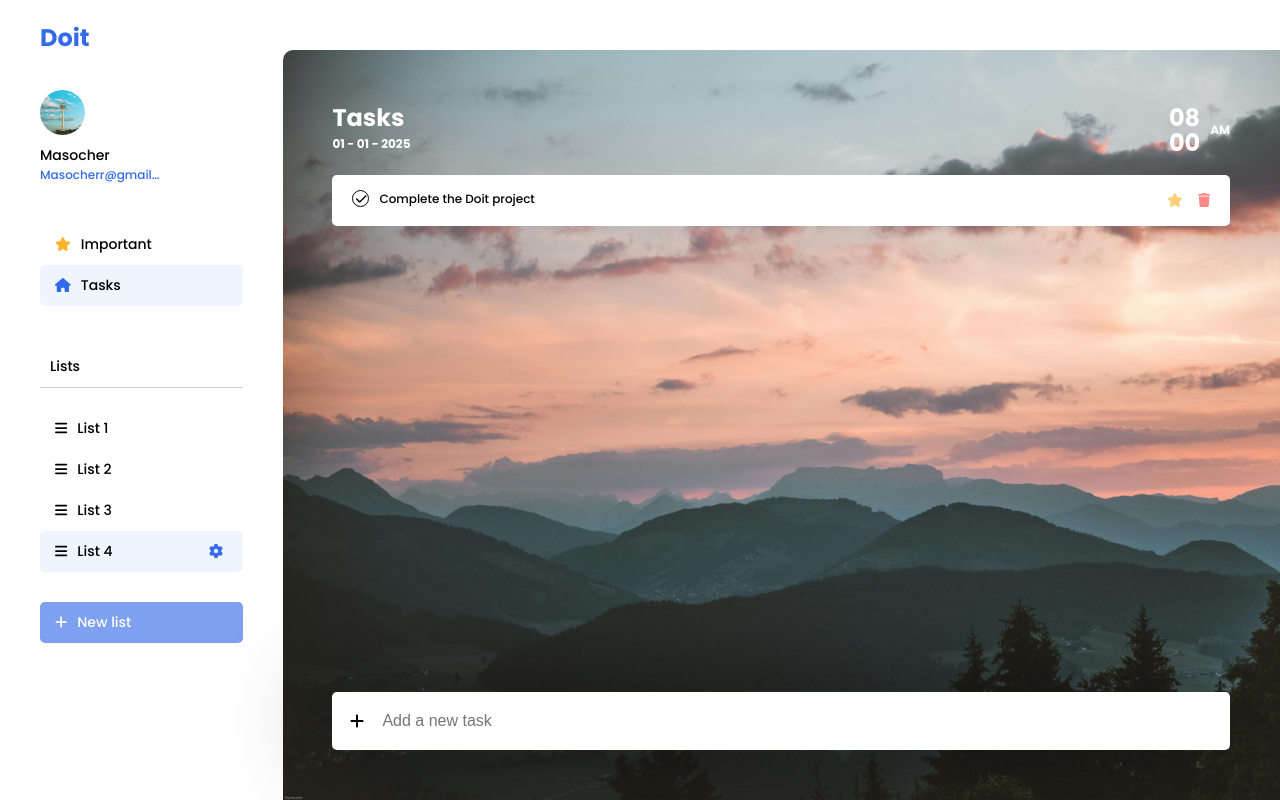
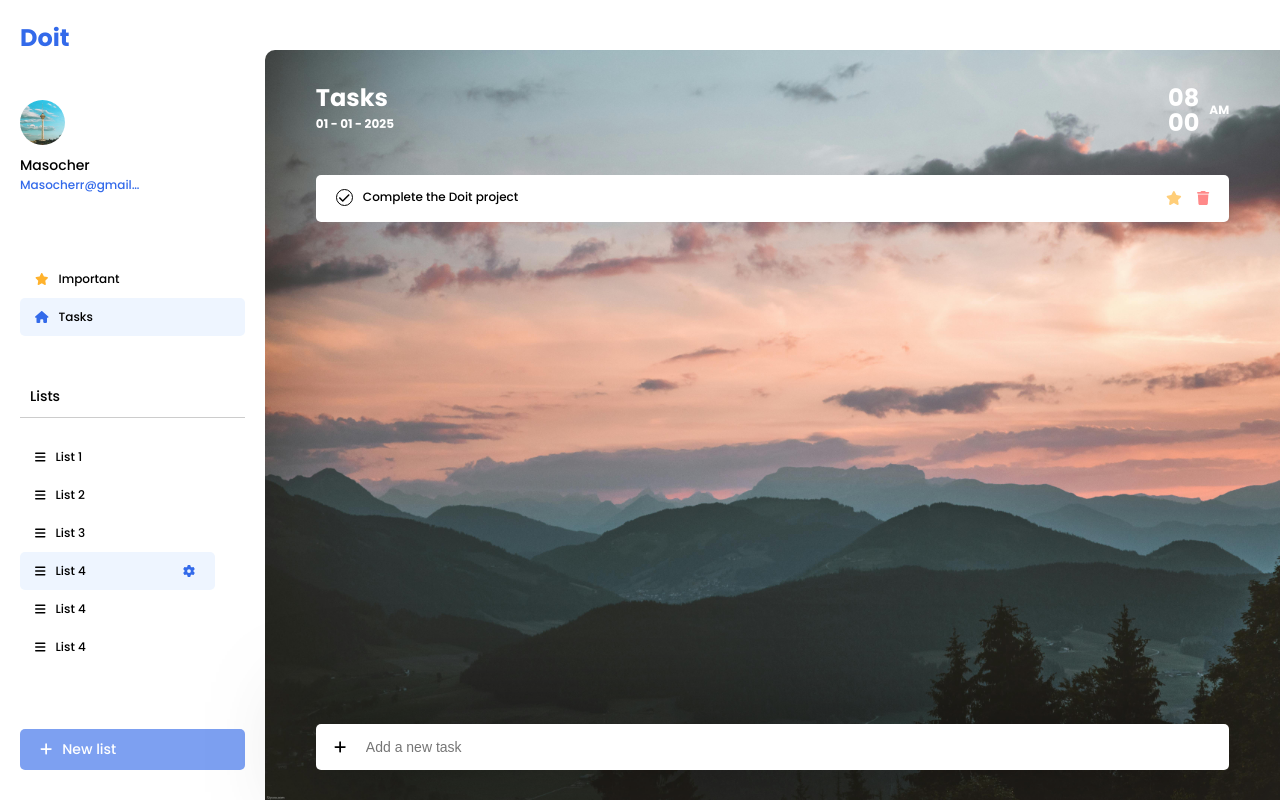
Before and after one commit to Masocher/Doit, a React (Create React App) app: page / in a window 1280 px wide. Built offline with nearby package versions, Linux system fonts and the light colour scheme.

Commit message:
Debug the responsive of todo pannel

```diff
--- a/src/components/todoMenu.js
+++ b/src/components/todoMenu.js
@@ -119,6 +119,30 @@ export const TodoMenu = () => {
                             <FontAwesomeIcon icon={faGear}></FontAwesomeIcon>
                         </div>
                     </div>
+
+                    <div className="todo_list">
+                        <span>
+                            <FontAwesomeIcon icon={faBars} />
+                        </span>
+
+                        <div>List 4</div>
+
+                        <div className="list_edit_btn">
+                            <FontAwesomeIcon icon={faGear}></FontAwesomeIcon>
+                        </div>
+                    </div>
+
+                    <div className="todo_list">
+                        <span>
+                            <FontAwesomeIcon icon={faBars} />
+                        </span>
+
+                        <div>List 4</div>
+
+                        <div className="list_edit_btn">
+                            <FontAwesomeIcon icon={faGear}></FontAwesomeIcon>
+                        </div>
+                    </div>
                 </div>
 
                 <div className="create_list_btn">
--- a/src/styles/components/todoMenu.css
+++ b/src/styles/components/todoMenu.css
@@ -3,7 +3,7 @@
     height: 100%;
     display: flex;
     flex-direction: column;
-    padding: 50px 40px;
+    padding: 0 40px;
     z-index: 3;
     transition: 0.4s;
 }
@@ -33,12 +33,11 @@
 
 .user_inf {
     width: 100%;
-    display: flex;
-    align-items: center;
-    margin-top: 20px;
-    padding: 20px 0;
-    border-radius: 5px;
-    flex-wrap: wrap;
+    height: 20%;
+    margin: 100px 0 0 0;
+    flex-direction: column;
+    align-items: flex-start;
+    justify-content: center;
 }
 
 .user_name_email {
@@ -70,7 +69,8 @@
 
 .menu_options {
     width: 100%;
-    margin-top: 20px;
+    height: calc(100% - (20% + 100px));
+    position: relative;
 }
 
 .important_todos,
@@ -110,7 +110,25 @@
     border-bottom: 1px solid #ccc;
 }
 
+.lists_container {
+    overflow-y: auto;
+    height: 40%;
+}
+.lists_container::-webkit-scrollbar {
+    width: 2px;
+}
+.lists_container::-webkit-scrollbar-track {
+    background: none;
+}
+.lists_container::-webkit-scrollbar-thumb {
+    background: #336aeaa2;
+}
+.lists_container::-webkit-scrollbar-thumb:hover {
+    background: #336aea;
+}
+
 .todo_list {
+    width: calc(100% - 60px);
     display: flex;
     cursor: pointer;
     padding: 10px 20px;
@@ -141,9 +159,12 @@
     padding: 10px 20px;
     border-radius: 5px;
     background-color: #336aeaa2;
-    margin-top: 30px;
     transition: 0.2s;
     color: #fff;
+    position: absolute;
+    width: calc(100% - 40px);
+    left: 0;
+    bottom: 40px;
 }
 .create_list_btn:hover {
     background-color: #336aea;
@@ -155,13 +176,14 @@
 }
 
 @media (max-width: 1440px) {
+    .todo_menu_container {
+        width: calc(20% - 20px);
+        padding: 0 20px;
+    }
+
     .todo_logo {
         font-size: 24px;
-    }
-
-    .user_inf {
-        flex-direction: column;
-        align-items: flex-start;
+        left: 20px;
     }
 
     .user_name_email {
@@ -194,7 +216,7 @@
     .important_todos,
     .home_todos {
         padding: 10px 15px;
-        font-size: 14px;
+        font-size: 12px;
     }
 
     .todo_lists {
@@ -203,19 +225,20 @@
 
     .todo_list {
         padding: 10px 15px;
-        font-size: 14px;
+        font-size: 12px;
     }
 
     .create_list_btn {
-        padding: 10px 15px;
+        padding: 10px 20px;
         font-size: 14px;
+        bottom: 30px;
     }
 }
 
 @media (max-width: 1000px) {
     .todo_menu_container {
         width: calc(25% - 20px);
-        padding: 50px 20px;
+        padding: 0 20px;
     }
 
     .todo_logo {
--- a/src/styles/components/todoPannel.css
+++ b/src/styles/components/todoPannel.css
@@ -193,16 +193,24 @@
 }
 
 @media (max-width: 1440px) {
+    .add_todo {
+        bottom: 30px;
+    }
+
     .add_todo input {
-        width: calc(100% - 70px);
-        padding: 20px 20px 20px 50px;
-        font-size: 16px;
+        width: calc(100% - 65px);
+        padding: 15px 15px 15px 50px;
+        font-size: 14px;
     }
 
     .add_todo span {
         left: 18px;
-        font-size: 16px;
-        top: 17px;
+        font-size: 14px;
+        top: 13px;
+    }
+
+    .tasks_title {
+        top: 30px;
     }
 
     .tasks_title span {
@@ -230,11 +238,15 @@
         height: calc(100% - 250px);
     }
 
+    .todo_box {
+        padding: 13px 20px 13px 20px;
+    }
+
     .done_btn {
         width: 15px;
         height: 15px;
         font-size: 12px;
-        margin: 0 10px 0 0;
+        margin: 1px 10px 0 0;
     }
 
     .todo_title {
```
